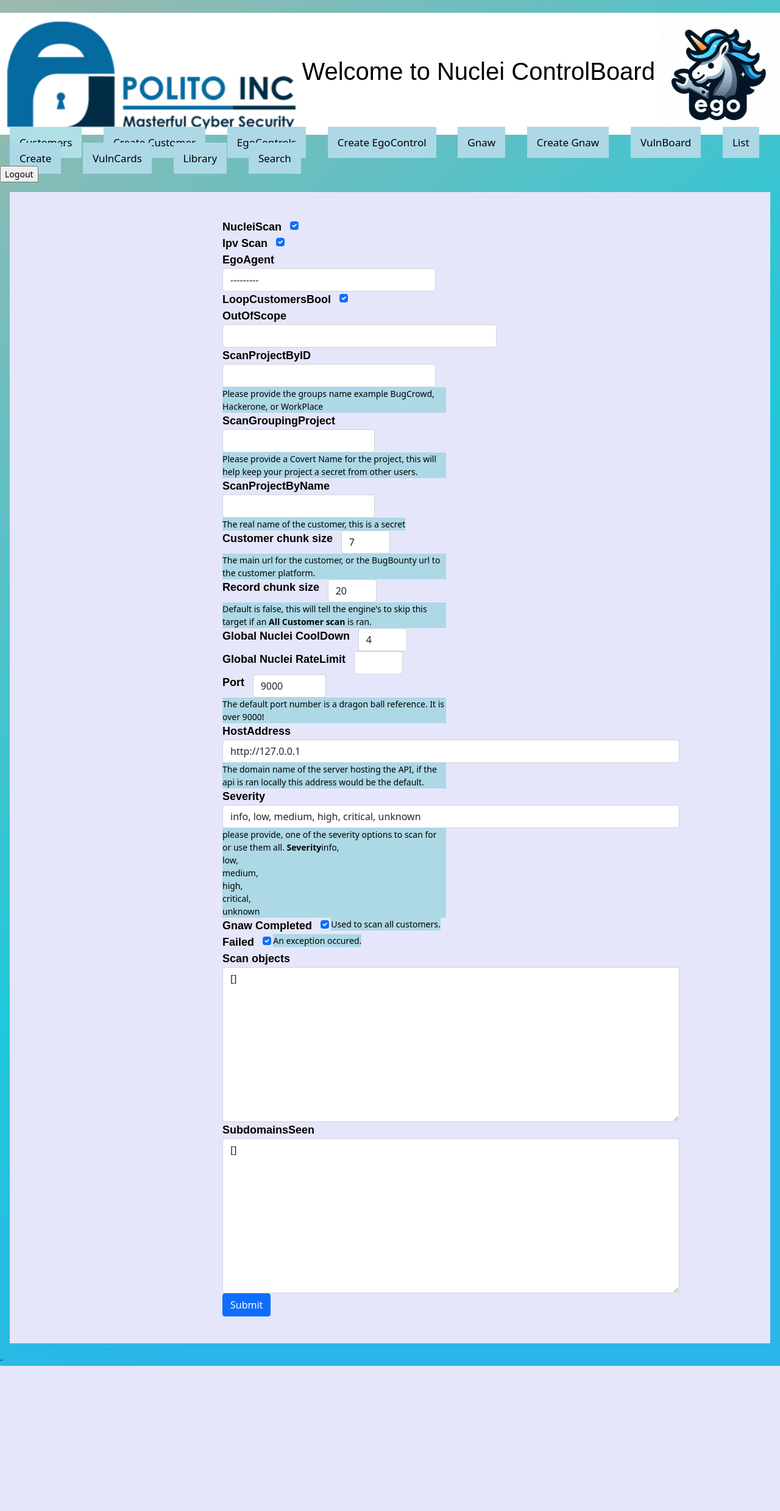
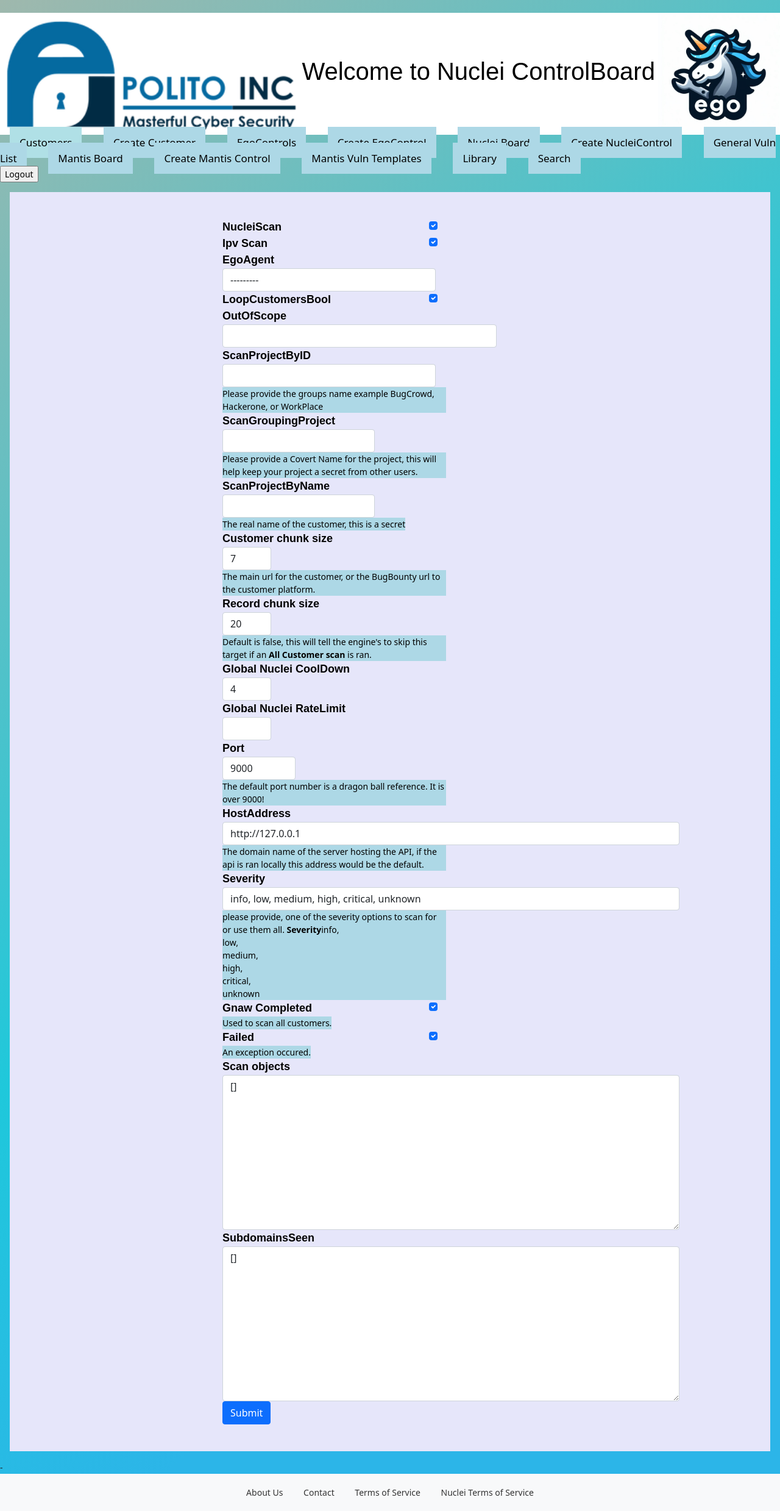
Before and after one commit to PolitoInc/EGOAlpha, a Django app: page /GnawControlBoard/create in a window 1280 px wide. Shown: the whole page at 61% size. Before the commit the page ends 2240 px from the top, so only its background shows below. Run offline with Django 4.2, Linux system fonts and the light colour scheme; the visitor is signed in with stand-in values (Sample User, id 1); data that the repository does not hold is empty; some libraries are stand-ins or nearby versions.

Commit message:
more gui updates across the board nav bar improvements and footer area views improved so was forms.

```diff
--- a/recon/forms.py
+++ b/recon/forms.py
@@ -268,34 +268,35 @@
             'pictures'
         )
 
-class MantisFormCreate(forms.Form):
-    vulnCard_id = forms.UUIDField()
-    Elevate_Vuln = forms.CharField(max_length=1000, required=False)
-    name = forms.CharField(max_length=1000)
-    callbackServer = forms.CharField(max_length=1000, required=False)
-    callbackServerKey = forms.CharField(max_length=1000, required=False)
-    request_method = forms.CharField(max_length=1000)
-    payloads = forms.CharField(widget=forms.Textarea(attrs={"rows":"5"}), required=False)
-    headers = SimpleArrayField(forms.CharField(max_length=256), required=False)
-    postData = forms.CharField(widget=forms.Textarea(attrs={"rows":"5"}), required=False)
-    ComplexPathPython = forms.CharField(widget=forms.Textarea(attrs={"rows":"5"}), required=False)
-    ComplexAttackPython = forms.CharField(widget=forms.Textarea(attrs={"rows":"5"}), required=False)
-    path = SimpleArrayField(forms.CharField(), required=False)
-    creds = SimpleArrayField(forms.CharField(max_length=256), required=False)
-    pathDeveloper = forms.CharField(widget=forms.Textarea(attrs={"rows":"5"}), required=False)
-    rawRequest = forms.CharField(widget=forms.Textarea(attrs={"rows":"5"}), required=False)
-    SSL = forms.CharField(max_length = 2048, required=False)
-    timeout_betweenRequest = forms.CharField(max_length = 2048, required=False)
-    repeatnumb = forms.CharField(max_length = 2048, required=False)
-    redirect = forms.CharField(max_length = 2048, required=False)
-    matchers_status = SimpleArrayField(forms.CharField(max_length=3))
-    matchers_headers = SimpleArrayField(forms.CharField(max_length=256), required=False)
-    matchers_bodys = SimpleArrayField(forms.CharField(max_length=256), required=False)
-    matchers_words = SimpleArrayField(forms.CharField(max_length=256), required=False)
-    shodan_query = SimpleArrayField(forms.CharField(max_length=256), required=False)
-    google_dork = forms.CharField(widget=forms.Textarea(attrs={"rows":"5"}), required=False)
-    tags = SimpleArrayField(forms.CharField(max_length=256))
-    tcpversioning = SimpleArrayField(forms.CharField(max_length=256), required=False)
+class create_mantiscontrol(forms.ModelForm):
+    class Meta:
+        model = MantisControls
+        fields = [
+            'NucleiScan', 'Ipv_Scan', 'LoopCustomersBool', 'OutOfScope', 'ScanProjectByID',
+            'ScanGroupingProject', 'ScanProjectByName', 'Customer_chunk_size', 'Record_chunk_size',
+            'Global_CoolDown', 'Global_RateLimit', 'Port', 'HostAddress', 'severity',
+            'Elavate', 'Mantis_Completed', 'failed', 'scan_objects'
+        ]
+        widgets = {
+            'NucleiScan': forms.CheckboxInput(attrs={'class': 'form-check-input'}),
+            'Ipv_Scan': forms.CheckboxInput(attrs={'class': 'form-check-input'}),
+            'LoopCustomersBool': forms.CheckboxInput(attrs={'class': 'form-check-input'}),
+            'OutOfScope': forms.TextInput(attrs={'class': 'form-control', 'style': 'width: 450px;'}),
+            'ScanProjectByID': forms.TextInput(attrs={'class': 'form-control', 'style': 'width: 350px;'}),
+            'ScanGroupingProject': forms.TextInput(attrs={'class': 'form-control', 'style': 'width: 250px;'}),
+            'ScanProjectByName': forms.TextInput(attrs={'class': 'form-control', 'style': 'width: 250px;'}),
+            'Customer_chunk_size': forms.NumberInput(attrs={'class': 'form-control', 'style': 'width: 80px;'}),
+            'Record_chunk_size': forms.NumberInput(attrs={'class': 'form-control', 'style': 'width: 80px;'}),
+            'Global_CoolDown': forms.NumberInput(attrs={'class': 'form-control', 'style': 'width: 80px;'}),
+            'Global_RateLimit': forms.NumberInput(attrs={'class': 'form-control', 'style': 'width: 80px;'}),
+            'Port': forms.NumberInput(attrs={'class': 'form-control', 'style': 'width: 120px;'}),
+            'HostAddress': forms.TextInput(attrs={'class': 'form-control', 'style': 'width: 750px;'}),
+            'severity': forms.TextInput(attrs={'class': 'form-control', 'style': 'width: 750px;'}),
+            'Elavate': forms.TextInput(attrs={'class': 'form-control', 'style': 'width: 750px;'}),
+            'Mantis_Completed': forms.CheckboxInput(attrs={'class': 'form-check-input'}),
+            'failed': forms.CheckboxInput(attrs={'class': 'form-check-input'}),
+            'scan_objects': forms.Textarea(attrs={'class': 'form-control', 'style': 'width: 750px;'}),
+        }
 
 class WordListGroupFormCreate(forms.Form):
     groupName = forms.CharField( max_length=256 )
--- a/recon/static/css/StyleSheet1.css
+++ b/recon/static/css/StyleSheet1.css
@@ -4,7 +4,29 @@
     font-size: 0.875rem;
 }
 
-.Customers_Create{
+.spanform{
+    display: block;
+}
+
+footer {
+    align: center;
+    background-color: #f8f9fa;
+    padding: 20px 0;
+    text-align: center;
+}
+
+.footer-links a {
+    margin: 0 15px;
+    color: #333;
+    text-decoration: none;
+}
+
+.footer-links a:hover {
+    color: #007bff;
+}
+
+
+._Create{
     width: 100%;
     padding-right: var(--bs-gutter-x, 40%);
     padding-left: var(--bs-gutter-x, 25%);
@@ -12,7 +34,7 @@
     margin-left: auto;
 }
 
-.Customers_Create form{
+._Create form{
     margin: 16px;
     margin-top: 16px;
     margin-right: 16px;
@@ -24,6 +46,7 @@
 .egolabel, .form-control {
     display: inline-block;
     vertical-align: top;
+    width:35%;
 }
 
 .egolabel{
@@ -33,6 +56,7 @@
     display: inline-block;
     vertical-align: top;
     margin-right: 10px;
+    width:325px;
 }
 
 }
--- a/recon/templates/Customers/customersPK.html
+++ b/recon/templates/Customers/customersPK.html
@@ -4,7 +4,7 @@
 {% load type_filter %}
 
 {% block title %}
-	<span class="title">{{Customer.nameCustomer}}</span>
+	{{Customer.nameCustomer}}
 {% endblock %}
 
 {% block customer_records %}
--- a/recon/templates/EgoControl/EgoControlBoardCreate.html
+++ b/recon/templates/EgoControl/EgoControlBoardCreate.html
@@ -9,7 +9,7 @@
 {% block content %}
 
 
-<div class="Customers_Create">
+<div class="_Create">
 <form action="{% url 'EgoControlCreate' %}" method="post">
     {% csrf_token %}
     {% for field in form %}
@@ -20,7 +20,7 @@
 {{ field }}
 
         {% if field.help_text %}
-            <span class="form">
+            <span class="spanform">
             {{ field.help_text|safe }}
             </span>
         {% endif %}
--- a/recon/templates/GnawControl/gnawControlBoardsCreate.html
+++ b/recon/templates/GnawControl/gnawControlBoardsCreate.html
@@ -8,7 +8,7 @@
 
 
 {% block content %}
-        <div class="Customers_Create">
+        <div class="_Create">
             <form action="{% url 'GnawControlBoardsCreate' %}" method="post">
                 {% csrf_token %}
                 {% for field in form %}
--- a/recon/templates/Template_base.html
+++ b/recon/templates/Template_base.html
@@ -27,12 +27,12 @@
 <a href="{% url 'CustomersCreate' %}" class="link"><span>Create Customer</span></a>
 <a href="{% url 'EgoControlBoard' %}" class="link"><span>EgoControls</span></a>
 <a href="{% url 'EgoControlCreate' %}" class="link"><span>Create EgoControl</span></a>
-<a href="{% url 'GnawControlBoards' %}" class="link"><span>Gnaw</span></a>
-<a href="{% url 'GnawControlBoardsCreate' %}" class="link"><span>Create Gnaw</span></a>
-<a href="{% url 'VulnBoards' %}" class="link"><span>VulnBoard</span></a>
-<a href="{% url 'VulnBoards' %}" class="link"><span>List</span></a>
-<a href="{% url 'VulnBoardCreate' %}" class="link"><span>Create</span></a>
-<a href="{% url 'VulnCardCreate' %}" class="link"><span>VulnCards</span></a>
+<a href="{% url 'GnawControlBoards' %}" class="link"><span>Nuclei Board</span></a>
+<a href="{% url 'GnawControlBoardsCreate' %}" class="link"><span>Create NucleiControl</span></a>
+<a href="{% url 'VulnBoards' %}" class="link"><span>General Vuln List</span></a>
+<a href="{% url 'VulnBoards' %}" class="link"><span>Mantis Board</span></a>
+<a href="{% url 'VulnBoardCreate' %}" class="link"><span>Create Mantis Control</span></a>
+<a href="{% url 'VulnCardCreate' %}" class="link"><span>Mantis Vuln Templates</span></a>
 <a href="{% url 'WordClass' %}" class="link"><span>Library</span></a>
 <a href="#contact" class="link"><span>Search</span></a>
 </div>
@@ -108,4 +108,13 @@
         }
     </script>
 </body>
+<footer>
+    <div class="footer-links">
+        <a href="https://www.politoinc.com/about">About Us</a>
+        <a href="hhttps://www.politoinc.com/contact">Contact</a>
+        <a href="https://github.com/PolitoInc/EGOAlpha/blob/master/license.txt">Terms of Service</a>
+        <a href="https://github.com/projectdiscovery/nuclei/blob/dev/LICENSE.md">Nuclei Terms of Service</a>
+    </div>
+</footer>
+
 </html>
--- a/recon/templates/Vulns/VulnBoardCreatePK.html
+++ b/recon/templates/Vulns/VulnBoardCreatePK.html
@@ -4,7 +4,7 @@
 
 
 {% block title %}
-            <h1>VulnBoard</h1>
+            VulnBoard
  {% endblock %}
 {% block customer_records %}
 
--- a/recon/templates/Vulns/vulncard.html
+++ b/recon/templates/Vulns/vulncard.html
@@ -3,7 +3,7 @@
 {% load static %}
 
 {% block title %}
-            <h1>VulnCard</h1>
+            VulnCard
 {% endblock %}
 
 
--- a/recon/templates/Vulns/vulncards.html
+++ b/recon/templates/Vulns/vulncards.html
@@ -3,7 +3,7 @@
 {% load static %}
 
 {% block title %}
-            <h1>VulnCard</h1>
+            VulnCard
 {% endblock %}
 
 
--- a/recon/views.py
+++ b/recon/views.py
@@ -438,7 +438,7 @@
 @login_required
 def GnawControlBoardsPK(request, pk):
     results = GnawControl.objects.get(pk=pk)
-    form = MantisFormCreate()
+    form = create_mantiscontrol()
     if request.method == 'GET':
         form = create_gnawcontrol(instance=results)
 
@@ -538,7 +538,7 @@
     context ={}
     mantis = PythonNuclei.objects.all()
     cards = VulnCard.objects.all()
-    form = MantisFormCreate()
+    form = create_mantiscontrol()
     formdata = MantisDataCreate()
     if request.method == 'GET':
         form = MantisDataCreate(request.POST or None)
@@ -575,7 +575,7 @@
 def VulnBoardCreatePK(request, pk):
     context ={}
     mantis = PythonNuclei.objects.get(pk=pk)
-    form = MantisFormCreate()
+    form = create_mantiscontrol()
     #cards = VulnCard.objects.get(pk=uuid.UUID(mantis.vulnCard_id))
     if request.method == 'GET':
         form = MantisDataCreate(instance=mantis)
```
Also changed, not shown: recon/templates/Customers/customerCreate.html (+22 -7 lines), recon/templates/Template_pk.html (+10 -11 lines), recon/templates/Vulns/VulnBoardCreate.html (+2 -20 lines).
